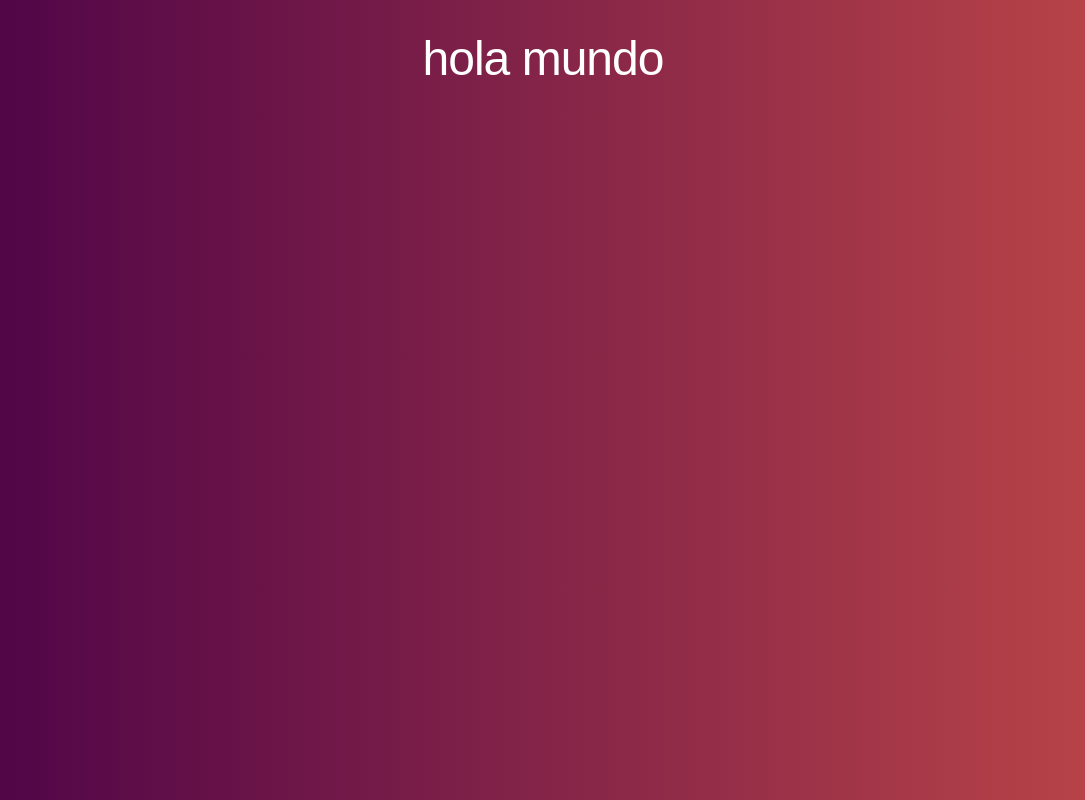
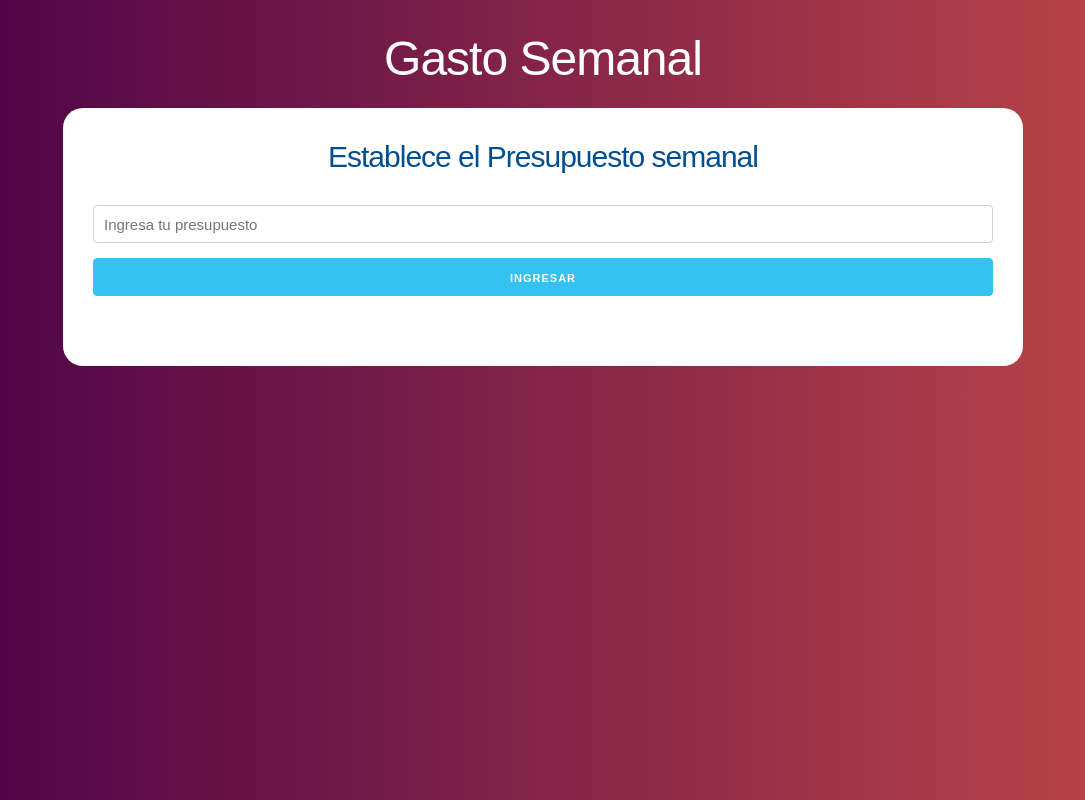
Before and after one commit to brimanz/application-of-weekly-expenses, a React (Vite) app: page / in a window 1280 px wide. Shown: the whole page, without its empty margins (97-1182 px from the left). Built offline with nearby package versions, Linux system fonts and the light colour scheme.

Commit message:
adding ask component

```diff
--- a/src/App.jsx
+++ b/src/App.jsx
@@ -1,8 +1,15 @@
+import Ask from './components/Ask/Ask'
+
+
 function App() {
   return (
     <div className="container">
       <header>
-        <h1>hola mundo</h1>
+        <h1>Gasto Semanal</h1>
+
+        <div className="contenido-principal contenido">
+          <Ask/>
+        </div>
       </header>
     </div>
   )
--- /dev/null
+++ b/src/components/Ask/Ask.jsx
@@ -0,0 +1,24 @@
+const  Ask = () =>{
+	return(
+		<>
+			<h2>Establece el Presupuesto semanal</h2>
+
+			<form>
+				<input
+					type="number"
+					className="u-full-width"
+					placeholder="Ingresa tu presupuesto"
+				/>
+
+				<input
+					type="submit"
+					className="button-primary u-full-width"
+					value="Ingresar"
+				/>
+			</form>
+		</>
+	);
+}
+
+
+export default Ask
```
